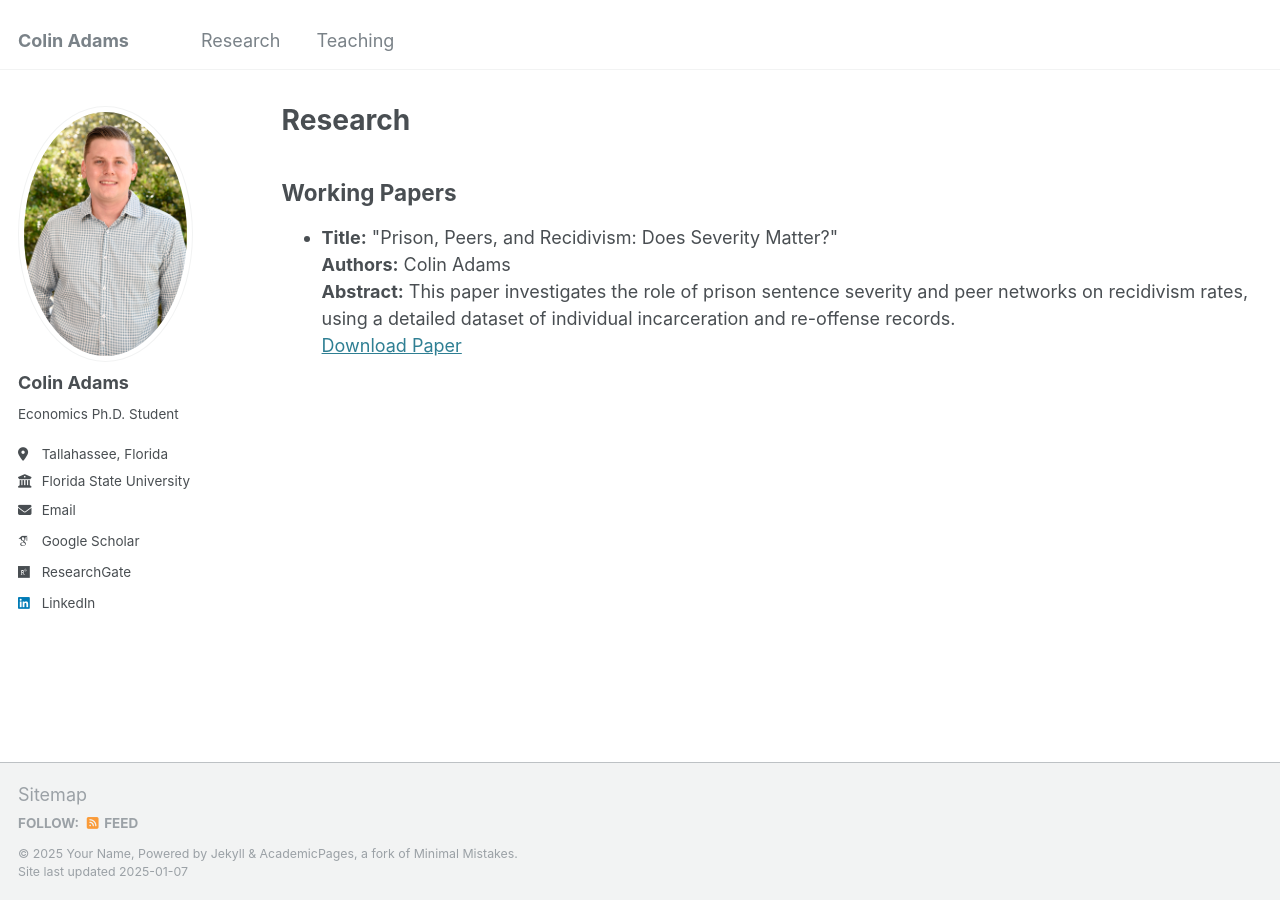
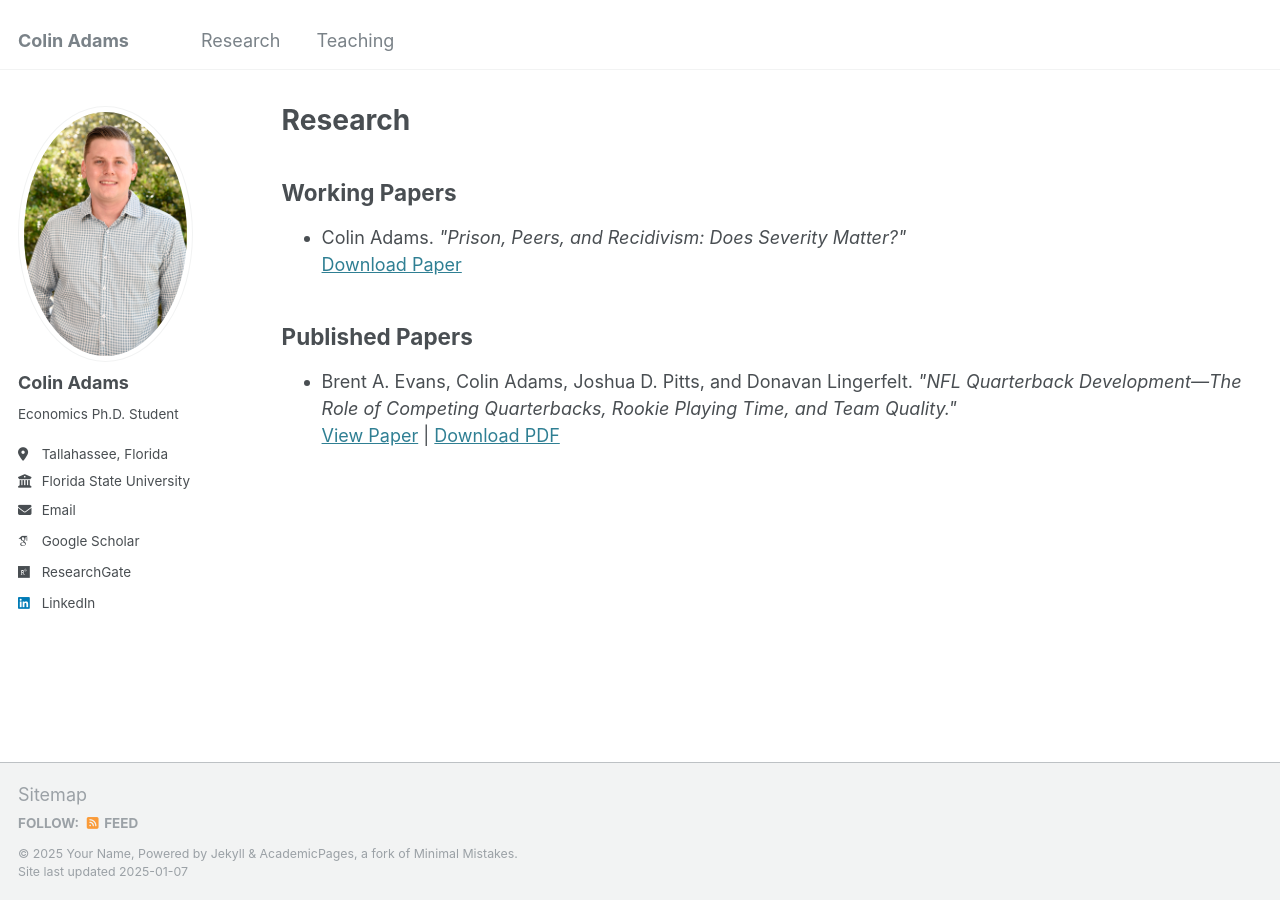
Before and after one commit to Zach-Gooch/Zach-Gooch.github.io, a Jekyll site: the page built from _pages/research.html, in a window 1280 px wide. Built offline with Jekyll 4.4.1, drawn with Linux system fonts in a browser that asks for light colours; some web fonts are replaced.

Commit message:
Update research.html

```diff
--- a/_pages/research.html
+++ b/_pages/research.html
@@ -9,13 +9,22 @@ author_profile: true
   <h2>Working Papers</h2>
   <ul>
     <li>
-      <strong>Title:</strong> "Prison, Peers, and Recidivism: Does Severity Matter?"
-      <br>
-      <strong>Authors:</strong> Colin Adams
-      <br>
-      <strong>Abstract:</strong> This paper investigates the role of prison sentence severity and peer networks on recidivism rates, using a detailed dataset of individual incarceration and re-offense records.
+      Colin Adams. <em>"Prison, Peers, and Recidivism: Does Severity Matter?"</em>
       <br>
       <a href="path-to-prison-peers-recidivism-paper.pdf" target="_blank">Download Paper</a>
     </li>
   </ul>
 </section>
+
+<section id="published-papers">
+  <h2>Published Papers</h2>
+  <ul>
+    <li>
+      Brent A. Evans, Colin Adams, Joshua D. Pitts, and Donavan Lingerfelt.
+      <em>"NFL Quarterback Development—The Role of Competing Quarterbacks, Rookie Playing Time, and Team Quality."</em>
+      <br>
+      <a href="https://journals.sagepub.com/doi/full/10.1177/05694345241292611" target="_blank">View Paper</a> |
+      <a href="path-to-uploaded-file.pdf" download>Download PDF</a>
+    </li>
+  </ul>
+</section>
```
